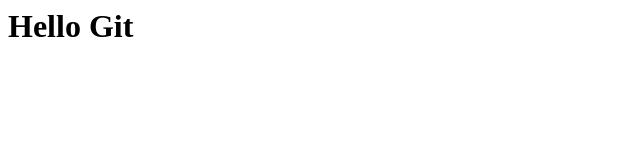
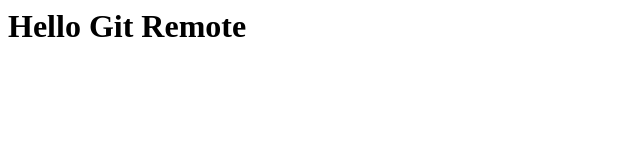
Before and after one commit to bubblerap1/belajar-git-remote, a plain HTML site: page index.html in a window 1280 px wide. Shown: the whole page, without its empty margins (0-640 px from the left). Drawn offline with Linux system fonts and the light colour scheme.

Commit message:
mengubah h1 di file index.html

```diff
--- a/index.html
+++ b/index.html
@@ -1,5 +1,5 @@
 <html>
   <body>
-    <h1> Hello Git</h1>
+    <h1> Hello Git Remote</h1>
   </body>
 </html>
```
